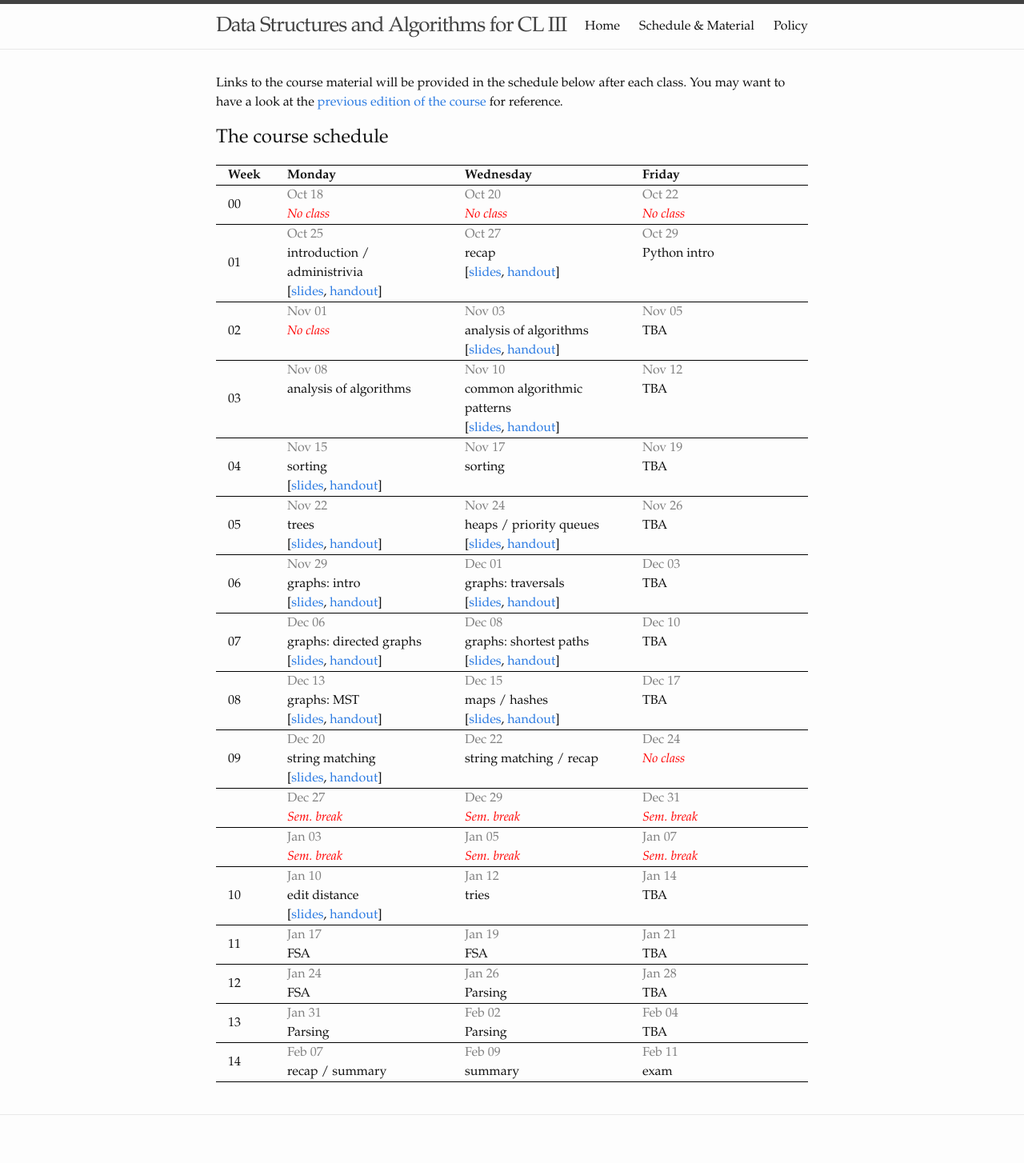
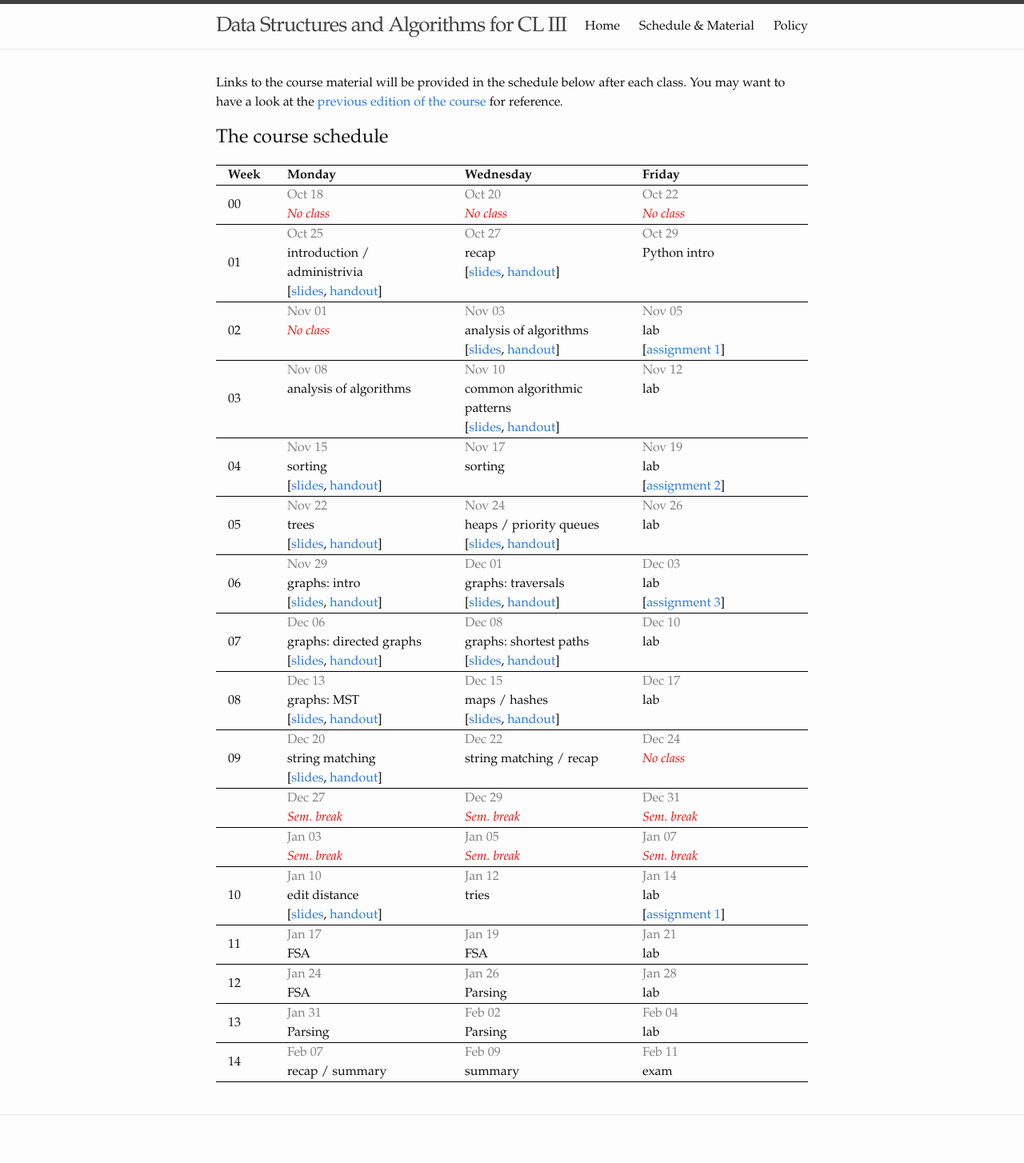
Before and after one commit to dsacl3-2021/dsacl3-2021.github.io, a Jekyll site: the page built from lectures.md, in a window 1280 px wide. Shown: the whole page at 80% size. Built offline with Jekyll 4.4.1, drawn with Linux system fonts in a browser that asks for light colours.

Commit message:
Add (older) assignment link to the schedule.

```diff
--- a/_data/schedule.yml
+++ b/_data/schedule.yml
@@ -26,7 +26,9 @@
         slides: slides/analysis.pdf
         handout: slides/analysis-handout.pdf
     Nov 05:
-      topic: TBA
+      topic: lab
+      links:
+        assignment 1: a1/
 - week: "03"
   dates:
     Nov 08:
@@ -37,7 +39,7 @@
         slides: slides/patterns.pdf
         handout: slides/patterns-handout.pdf
     Nov 12:
-      topic: TBA
+      topic: lab
 - week: "04"
   dates:
     Nov 15:
@@ -48,7 +50,9 @@
     Nov 17:
       topic: sorting
     Nov 19:
-      topic: TBA
+      topic: lab
+      links:
+        assignment 2: a2/
 - week: "05"
   dates:
     Nov 22:
@@ -62,7 +66,7 @@
         slides: slides/pq-heap.pdf
         handout: slides/pq-heap-handout.pdf
     Nov 26:
-      topic: TBA
+      topic: lab
 - week: "06"
   dates:
     Nov 29:
@@ -76,7 +80,9 @@
         slides: slides/graph-traversal.pdf
         handout: slides/graph-traversal-handout.pdf
     Dec 03:
-      topic: TBA
+      topic: lab
+      links:
+        assignment 3: a3/
 - week: "07"
   dates:
     Dec 06:
@@ -90,7 +96,7 @@
         slides: slides/shortest-paths.pdf
         handout: slides/shortest-paths-handout.pdf
     Dec 10:
-      topic: TBA
+      topic: lab
 - week: "08"
   dates:
     Dec 13:
@@ -104,7 +110,7 @@
         slides: slides/hashing.pdf
         handout: slides/hashing-handout.pdf
     Dec 17:
-      topic: TBA
+      topic: lab
 - week: "09"
   dates:
     Dec 20:
@@ -135,7 +141,9 @@
     Jan 12:
       topic: tries
     Jan 14:
-      topic: TBA
+      topic: lab
+      links:
+        assignment 1: a4/
 - week: "11"
   dates:
     Jan 17:
@@ -143,7 +151,7 @@
     Jan 19:
       topic: FSA
     Jan 21:
-      topic: TBA
+      topic: lab
 - week: "12"
   dates:
     Jan 24:
@@ -151,7 +159,7 @@
     Jan 26:
       topic: Parsing
     Jan 28:
-      topic: TBA
+      topic: lab
 - week: "13"
   dates:
     Jan 31:
@@ -159,7 +167,7 @@
     Feb 02:
       topic: Parsing
     Feb 04:
-      topic: TBA
+      topic: lab
 - week: "14"
   dates:
     Feb 07:
```
